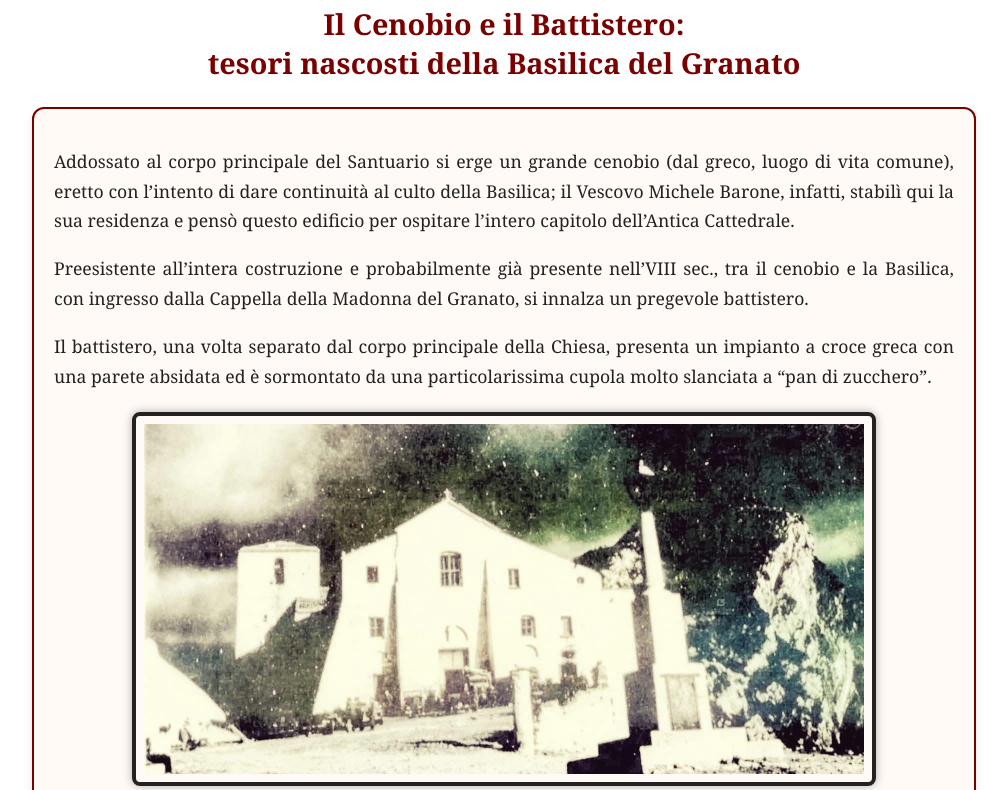
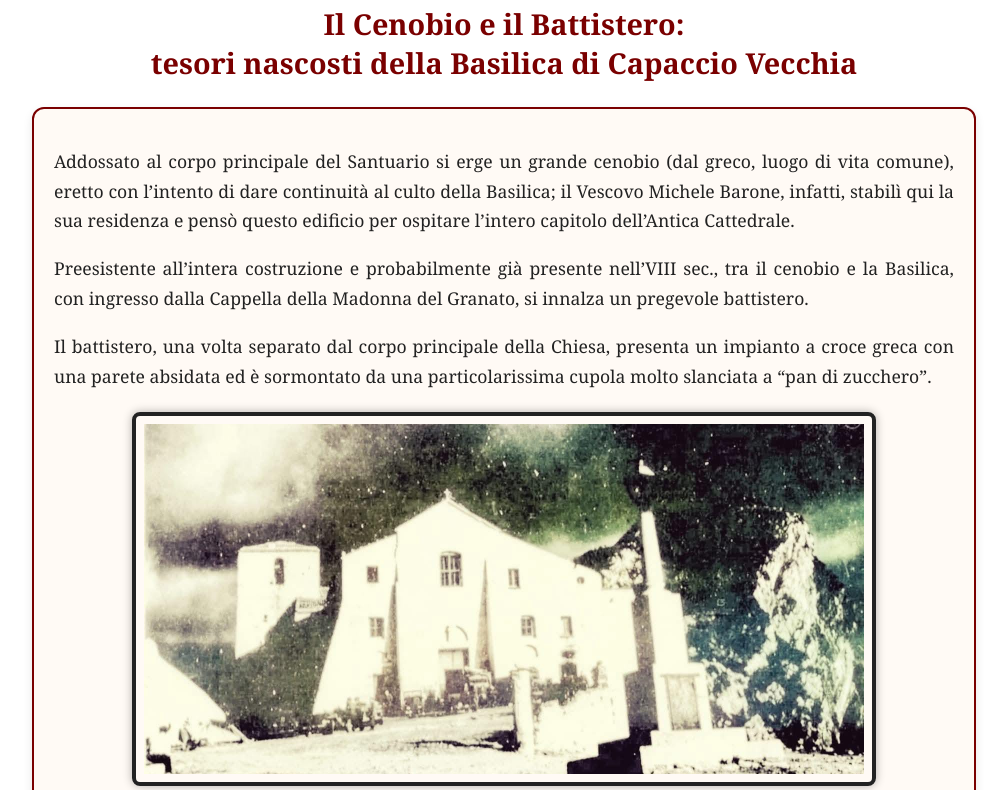
Before and after one commit to cosimocamp/PERCORSO_MUSEALE, a website: page TAPPA_7/index_7.html in a window 1280 px wide. Shown: the part 184-974 px from the top of the page, without its empty margins (136-1143 px from the left). Drawn offline with Linux system fonts and the light colour scheme.

Commit message:
Update index_7.html

```diff
--- a/TAPPA_7/index_7.html
+++ b/TAPPA_7/index_7.html
@@ -14,7 +14,7 @@
 </div>
 
 <div class="titolo-santuario">
-    <h2>Il Cenobio e il Battistero: <br> tesori nascosti della Basilica del Granato </h2>
+    <h2>Il Cenobio e il Battistero: <br> tesori nascosti della Basilica di Capaccio Vecchia </h2>
 </div>
 
 <div class="testo-santuario">
```
